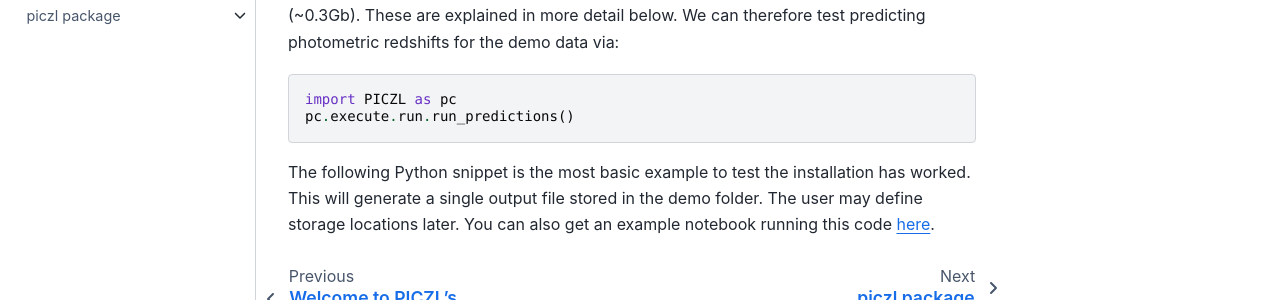
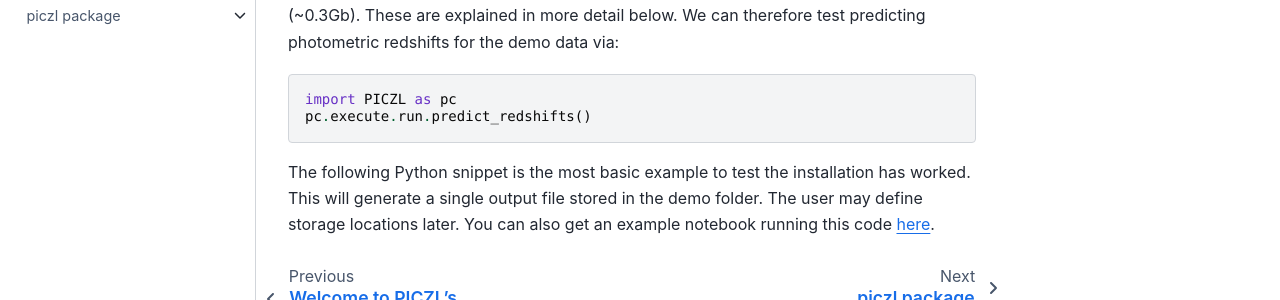
Before and after one commit to Space-papaya/PICZL, a Sphinx documentation site: the page built from docs/source/getting_started.rst, in a window 1280 px wide and 900 px high, scrolled down 822 px. Shown: the part 479-779 px from the top of the window. Built offline with Sphinx 7.4.7 and the Sphinx Book theme 1.1.4, drawn with Linux system fonts in a browser that asks for light colours.

Commit message:
Update getting_started.rst

```diff
--- a/docs/source/getting_started.rst
+++ b/docs/source/getting_started.rst
@@ -53,7 +53,7 @@ in more detail below. We can therefore test predicting photometric redshifts for
 .. code-block:: python
 
      import PICZL as pc
-     pc.execute.run.run_predictions()
+     pc.execute.run.predict_redshifts()
 
 
 The following Python snippet is the most basic example to test the installation has worked.
```
